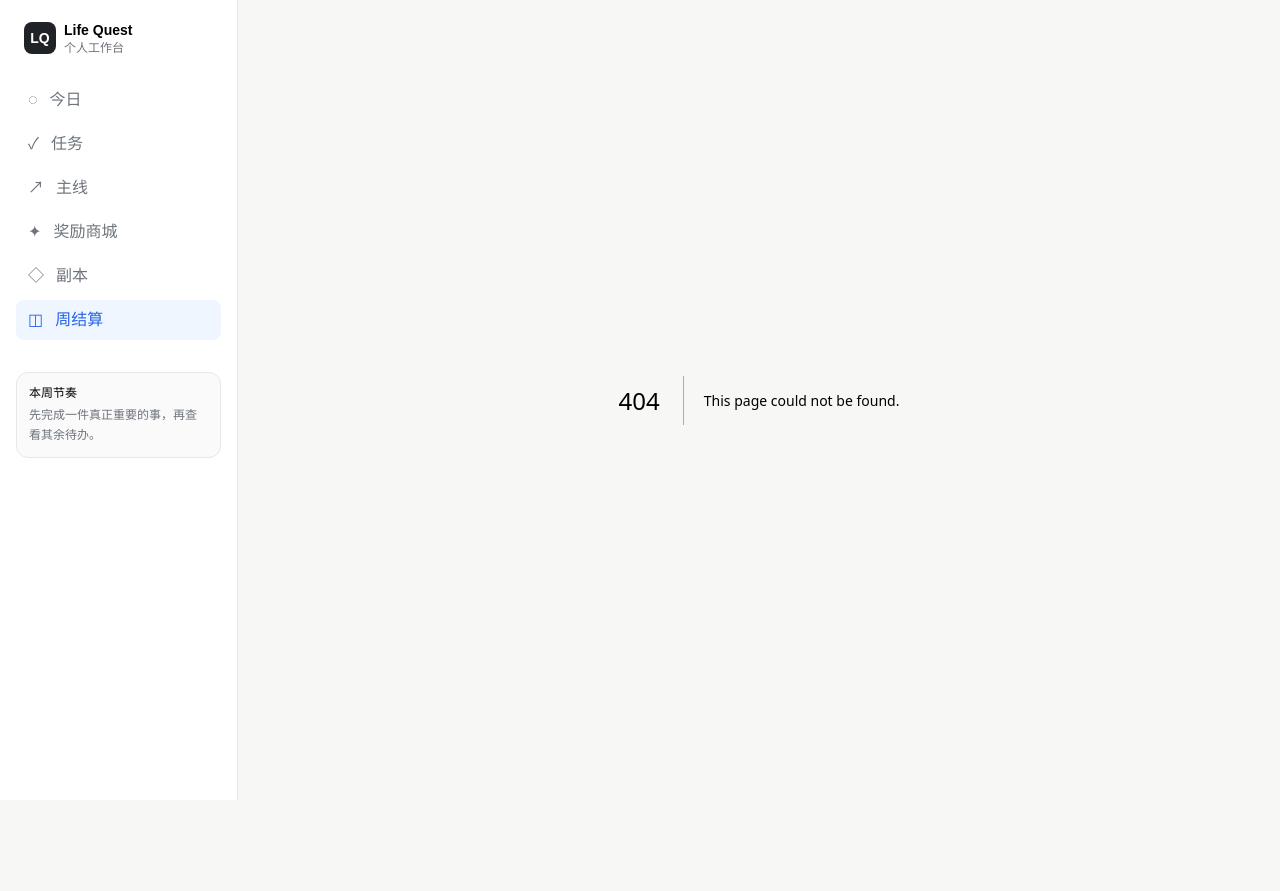
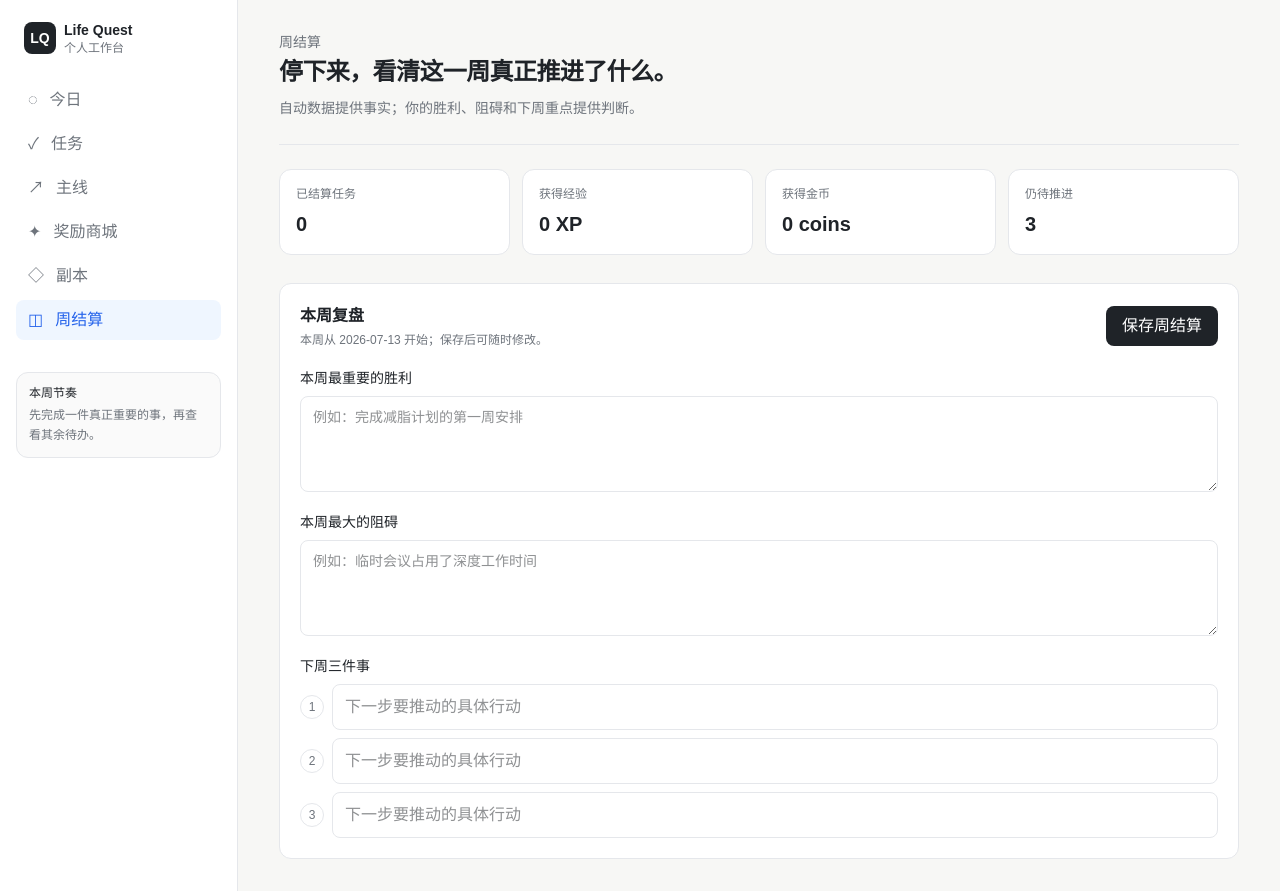
Before and after one commit to Dong-Sky/life-quest, a Next.js app: page /reviews in a window 1280 px wide. Before the commit this address had no page. Before the commit the page ends 800 px from the top, so only its background shows below. Built offline with nearby package versions, Linux system fonts and the light colour scheme.

Commit message:
feat: add weekly review page

```diff
--- /dev/null
+++ b/app/reviews/page.tsx
@@ -0,0 +1,34 @@
+"use client";
+
+import { useState } from "react";
+import { getPrototypeWeeklyReviewSummary, getPrototypeWeekKey, initialPrototypeState, readPrototypeState, type PrototypeState, upsertPrototypeWeeklyReview, writePrototypeState } from "@/src/prototype/state";
+
+export default function ReviewsPage() {
+  const [state, setState] = useState<PrototypeState>(() => typeof window === "undefined" ? initialPrototypeState() : readPrototypeState());
+  const now = new Date();
+  const current = state.reviews.find((review) => review.weekKey === getPrototypeWeekKey(now));
+  const [wins, setWins] = useState(current?.wins ?? "");
+  const [blockers, setBlockers] = useState(current?.blockers ?? "");
+  const [priorities, setPriorities] = useState<string[]>(current?.nextPriorities.length ? [...current.nextPriorities, "", "", ""].slice(0, 3) : ["", "", ""]);
+  const summary = getPrototypeWeeklyReviewSummary(state, now);
+  const save = () => {
+    const next = upsertPrototypeWeeklyReview(state, now, { wins, blockers, nextPriorities: priorities });
+    writePrototypeState(next);
+    setState(next);
+  };
+
+  return <div className="mx-auto max-w-5xl px-5 py-8 sm:px-8">
+    <header className="border-b border-[var(--line)] pb-6"><p className="text-sm text-[var(--muted)]">周结算</p><h1 className="mt-1 text-2xl font-semibold tracking-tight">停下来，看清这一周真正推进了什么。</h1><p className="mt-2 text-sm leading-6 text-[var(--muted)]">自动数据提供事实；你的胜利、阻碍和下周重点提供判断。</p></header>
+    <section className="mt-6 grid gap-3 sm:grid-cols-4"><Metric label="已结算任务" value={summary.completedQuests} /><Metric label="获得经验" value={`${summary.xpEarned} XP`} /><Metric label="获得金币" value={`${summary.coinsEarned} coins`} /><Metric label="仍待推进" value={summary.openQuests} /></section>
+    <section className="mt-7 rounded-xl border border-[var(--line)] bg-white p-5"><div className="flex flex-wrap items-center justify-between gap-3"><div><h2 className="text-base font-semibold">本周复盘</h2><p className="mt-1 text-xs text-[var(--muted)]">本周从 {summary.weekKey} 开始；保存后可随时修改。</p></div><button className="rounded-lg bg-[var(--ink)] px-4 py-2 text-sm font-medium text-white" onClick={save} type="button">保存周结算</button></div><div className="mt-5 grid gap-5"><Field label="本周最重要的胜利" placeholder="例如：完成减脂计划的第一周安排" value={wins} onChange={setWins} /><Field label="本周最大的阻碍" placeholder="例如：临时会议占用了深度工作时间" value={blockers} onChange={setBlockers} /><div><p className="text-sm font-medium">下周三件事</p><div className="mt-2 space-y-2">{priorities.map((priority, index) => <label className="flex items-center gap-2" key={index}><span className="grid h-6 w-6 shrink-0 place-items-center rounded-full border border-[var(--line)] text-xs text-[var(--muted)]">{index + 1}</span><input className="w-full rounded-lg border border-[var(--line)] px-3 py-2.5 text-sm outline-none focus:border-[var(--accent)]" onChange={(event) => setPriorities((currentPriorities) => currentPriorities.map((item, itemIndex) => itemIndex === index ? event.target.value : item))} placeholder="下一步要推动的具体行动" value={priority} /></label>)}</div></div></div></section>
+    {state.reviews.filter((review) => review.weekKey !== summary.weekKey).length ? <section className="mt-7"><h2 className="text-base font-semibold">最近周结算</h2><div className="mt-3 space-y-3">{state.reviews.filter((review) => review.weekKey !== summary.weekKey).slice(0, 3).map((review) => <article className="rounded-xl border border-[var(--line)] bg-white p-4" key={review.id}><p className="text-xs text-[var(--muted)]">{review.weekKey} 当周</p><p className="mt-2 font-medium">{review.wins || "未记录本周胜利"}</p></article>)}</div></section> : null}
+  </div>;
+}
+
+function Metric({ label, value }: { label: string; value: string | number }) {
+  return <article className="rounded-xl border border-[var(--line)] bg-white p-4"><p className="text-xs text-[var(--muted)]">{label}</p><p className="mt-2 text-xl font-semibold">{value}</p></article>;
+}
+
+function Field({ label, placeholder, value, onChange }: { label: string; placeholder: string; value: string; onChange: (value: string) => void }) {
+  return <label className="grid gap-2 text-sm"><span className="font-medium">{label}</span><textarea className="min-h-24 resize-y rounded-lg border border-[var(--line)] px-3 py-2.5 outline-none focus:border-[var(--accent)]" onChange={(event) => onChange(event.target.value)} placeholder={placeholder} value={value} /></label>;
+}
```
